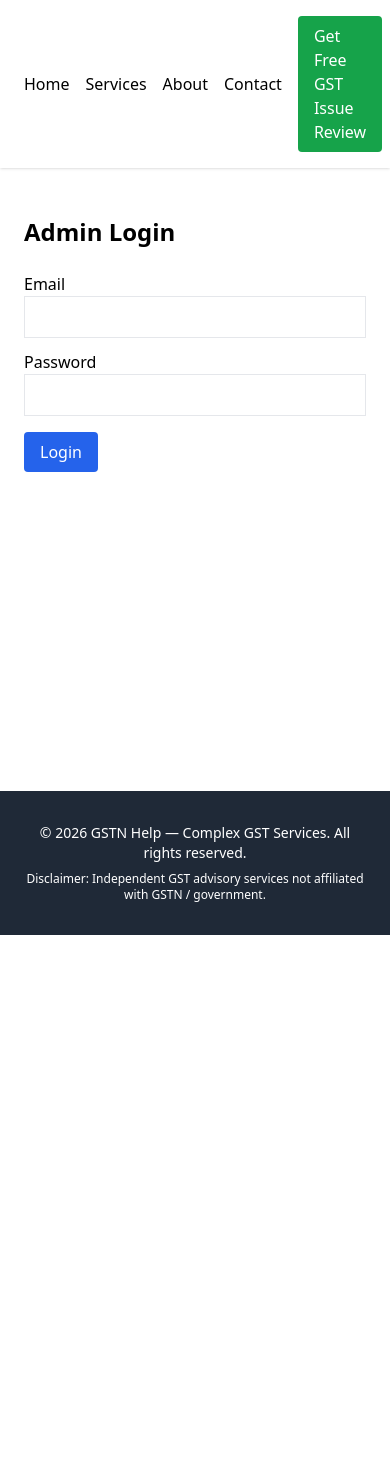
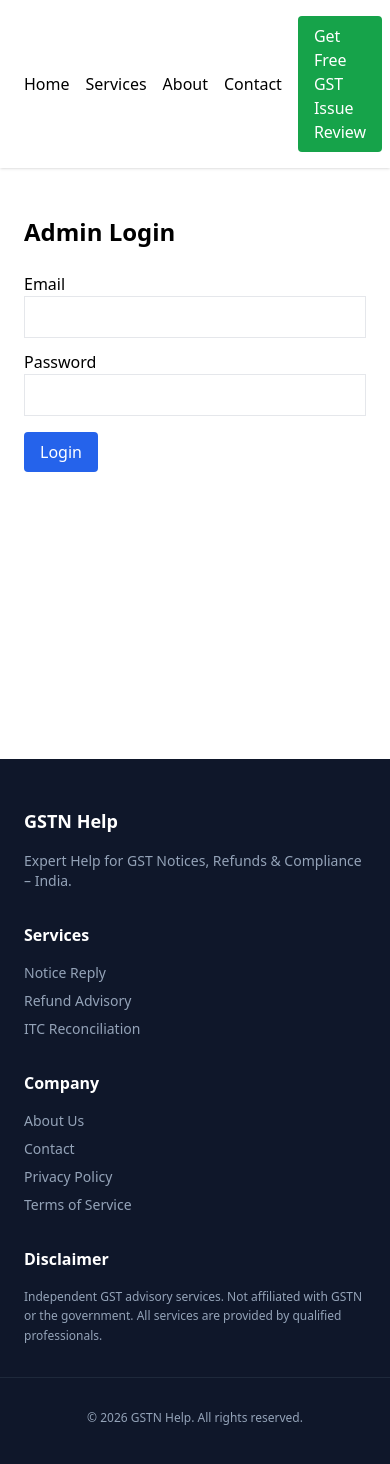
Before and after one commit to AkhandGit-dev/gstnhelp.in, a Next.js app: page /admin/login in a window 390 px wide. Shown: the top 1464 px of the page. Before the commit the page ends 935 px from the top, so only its background shows below. Built offline with nearby package versions, Linux system fonts and the light colour scheme.

Commit message:
feat: add

```diff
--- a/src/components/Footer.tsx
+++ b/src/components/Footer.tsx
@@ -1,11 +1,40 @@
+import Link from 'next/link';
 import React from 'react';
 
 const Footer: React.FC = () => {
   return (
-    <footer className="bg-gray-800 text-white py-8 mt-8">
-      <div className="container mx-auto px-6 text-center">
-        <p className="text-sm">© {new Date().getFullYear()} GSTN Help — Complex GST Services. All rights reserved.</p>
-        <p className="text-xs mt-2">Disclaimer: Independent GST advisory services not affiliated with GSTN / government.</p>
+    <footer className="bg-slate-900 text-slate-400 py-12 mt-auto">
+      <div className="container mx-auto px-6 grid grid-cols-1 md:grid-cols-4 gap-8">
+        <div>
+          <h4 className="text-white font-bold text-lg mb-4">GSTN Help</h4>
+          <p className="text-sm">Expert Help for GST Notices, Refunds & Compliance – India.</p>
+        </div>
+        <div>
+          <h4 className="text-white font-bold mb-4">Services</h4>
+          <ul className="space-y-2 text-sm">
+            <li><Link href="/services" className="hover:text-white">Notice Reply</Link></li>
+            <li><Link href="/services" className="hover:text-white">Refund Advisory</Link></li>
+            <li><Link href="/services" className="hover:text-white">ITC Reconciliation</Link></li>
+          </ul>
+        </div>
+        <div>
+          <h4 className="text-white font-bold mb-4">Company</h4>
+          <ul className="space-y-2 text-sm">
+            <li><Link href="/about" className="hover:text-white">About Us</Link></li>
+            <li><Link href="/contact" className="hover:text-white">Contact</Link></li>
+            <li><Link href="/privacy" className="hover:text-white">Privacy Policy</Link></li>
+            <li><Link href="/terms" className="hover:text-white">Terms of Service</Link></li>
+          </ul>
+        </div>
+        <div>
+          <h4 className="text-white font-bold mb-4">Disclaimer</h4>
+          <p className="text-xs leading-relaxed">
+            Independent GST advisory services. Not affiliated with GSTN or the government. All services are provided by qualified professionals.
+          </p>
+        </div>
+      </div>
+      <div className="container mx-auto px-6 mt-8 pt-8 border-t border-slate-800 text-center text-xs">
+        &copy; {new Date().getFullYear()} GSTN Help. All rights reserved.
       </div>
     </footer>
   );
--- a/src/components/Header.tsx
+++ b/src/components/Header.tsx
@@ -6,7 +6,7 @@ const Header: React.FC = () => {
     <header className="bg-white shadow">
       <div className="container mx-auto px-6 py-4 flex items-center justify-between">
         <Link href="/">
-          <img src="/logo.png" alt="GSTN Help" className="h-14 w-auto" />
+          <img src="/logo.png" alt="GSTN Help" className="h-20 w-auto object-contain" />
         </Link>
         <nav className="space-x-4 flex items-center">
           <Link href="/">Home</Link>
--- a/src/pages/index.tsx
+++ b/src/pages/index.tsx
@@ -128,41 +128,6 @@ const Home: React.FC = () => {
           </p>
         </div>
       </section>
-
-      {/* Footer */}
-      <footer className="bg-slate-900 text-slate-400 py-12">
-        <div className="container mx-auto px-6 grid grid-cols-1 md:grid-cols-4 gap-8">
-          <div>
-            <h4 className="text-white font-bold text-lg mb-4">GSTN Help</h4>
-            <p className="text-sm">Expert Help for GST Notices, Refunds & Compliance – India.</p>
-          </div>
-          <div>
-            <h4 className="text-white font-bold mb-4">Services</h4>
-            <ul className="space-y-2 text-sm">
-              <li><a href="/services" className="hover:text-white">Notice Reply</a></li>
-              <li><a href="/services" className="hover:text-white">Refund Advisory</a></li>
-              <li><a href="/services" className="hover:text-white">ITC Reconciliation</a></li>
-            </ul>
-          </div>
-          <div>
-            <h4 className="text-white font-bold mb-4">Company</h4>
-            <ul className="space-y-2 text-sm">
-              <li><a href="/about" className="hover:text-white">About Us</a></li>
-              <li><a href="#lead-form" className="hover:text-white">Contact</a></li>
-              <li><span className="cursor-not-allowed">Privacy Policy</span></li>
-            </ul>
-          </div>
-          <div>
-            <h4 className="text-white font-bold mb-4">Disclaimer</h4>
-            <p className="text-xs leading-relaxed">
-              Independent GST advisory services. Not affiliated with GSTN or the government. All services are provided by qualified professionals.
-            </p>
-          </div>
-        </div>
-        <div className="container mx-auto px-6 mt-8 pt-8 border-t border-slate-800 text-center text-xs">
-          &copy; {new Date().getFullYear()} GSTN Help. All rights reserved.
-        </div>
-      </footer>
     </>
   );
 };
```
